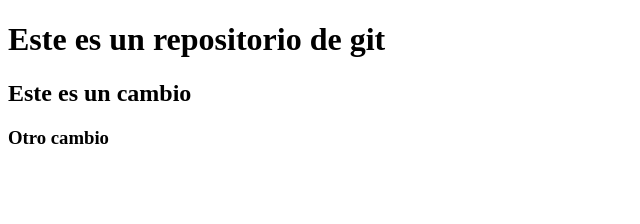
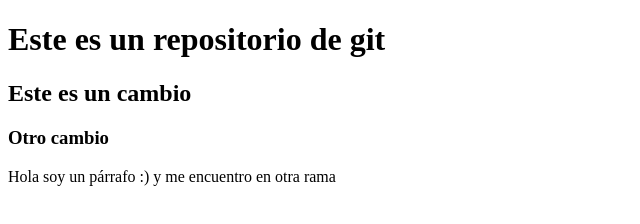
Before and after one commit to xanatcm/Repositorio_git_prueba, a plain HTML site: page index.html in a window 1280 px wide. Shown: the whole page, without its empty margins (0-640 px from the left). Drawn offline with Linux system fonts and the light colour scheme.

Commit message:
Cambio en una nueva rama

```diff
--- a/index.html
+++ b/index.html
@@ -11,5 +11,7 @@
     <h1>Este es un repositorio de git</h1>
     <h2>Este es un cambio</h2>
     <h3>Otro cambio</h3>
+
+    <p>Hola soy un párrafo :) y me encuentro en otra rama</p>
 </body>
 </html>
```
